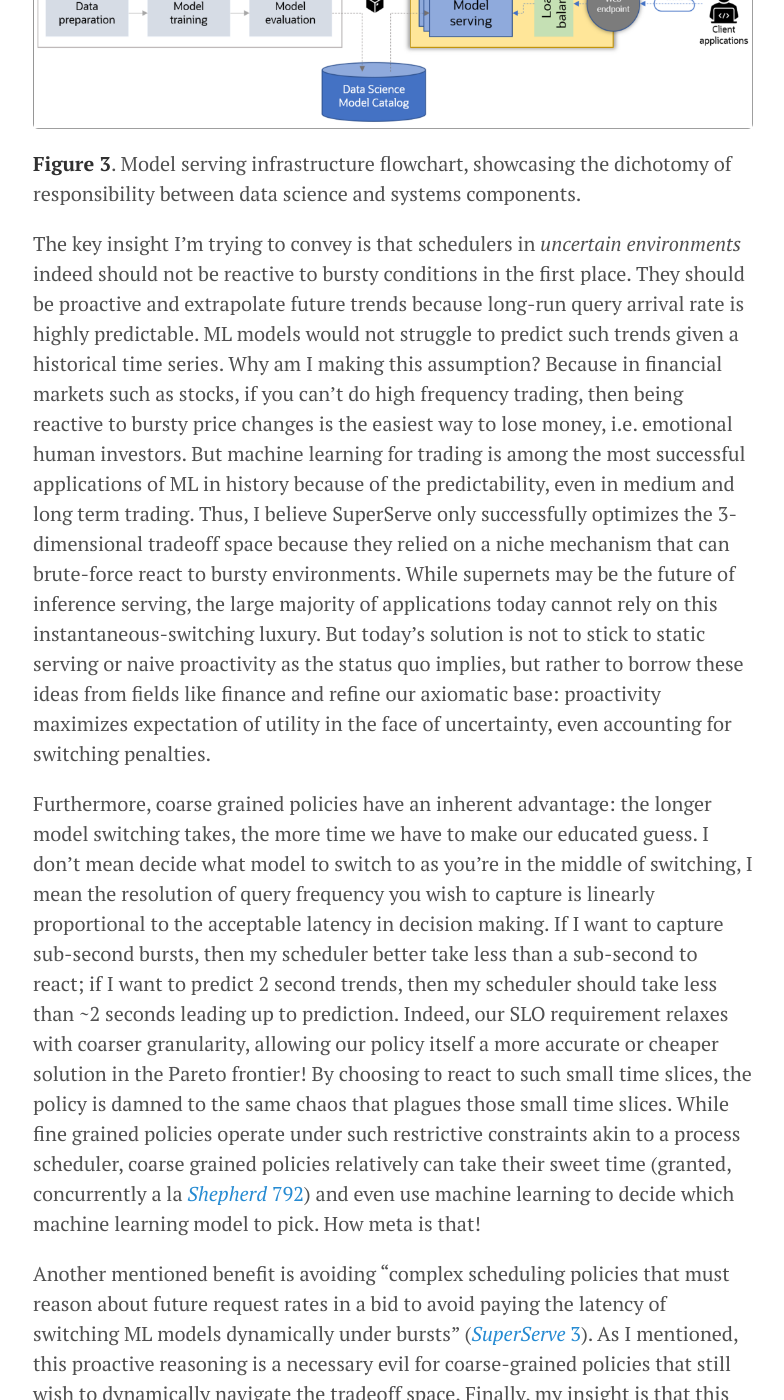
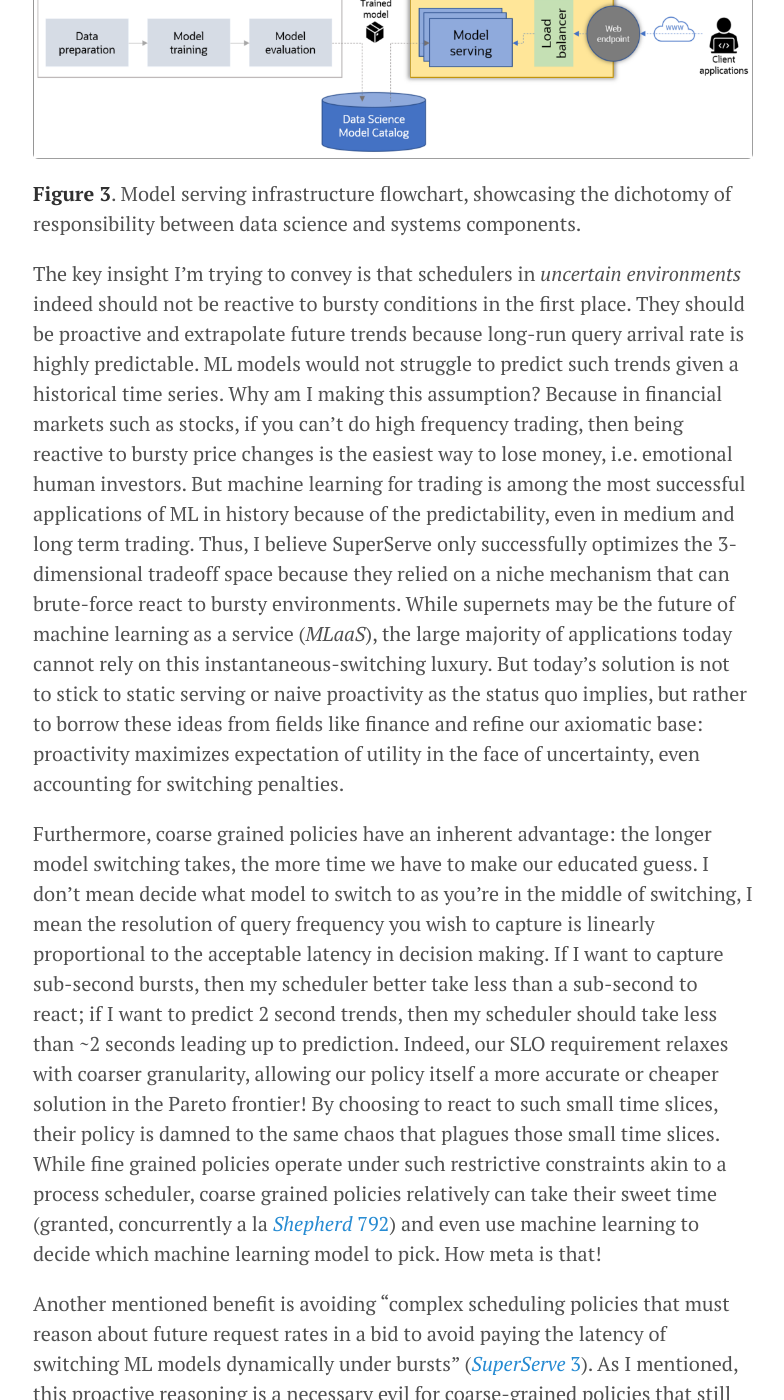
Before and after one commit to chinarjoshi/chinarjoshi.github.io, a Jekyll site: the page built from _posts/regulation/2023-01-01-modelsched.md, in a window 1280 px wide and 1400 px high, scrolled down 5271 px. Shown: the whole window, without its empty margins (247-1031 px from the left). Built offline with Jekyll 4.4.1, drawn with Linux system fonts in a browser that asks for light colours; some of the changed text lies outside the part shown.

Commit message:
Small fixes

```diff
--- a/_posts/regulation/2023-01-01-modelsched.md
+++ b/_posts/regulation/2023-01-01-modelsched.md
@@ -40,9 +40,9 @@ Why assume we’re using this niche technology and then fixing that problem inst
 <img src="/assets/modelsched/flowchart.png" alt="Infrastructure flowchart"/>
 **Figure 3**. Model serving infrastructure flowchart, showcasing the dichotomy of responsibility between data science and systems components.
 
-The key insight I’m trying to convey is that schedulers in *uncertain environments* indeed should not be reactive to bursty conditions in the first place. They should be proactive and extrapolate future trends because long-run query arrival rate is highly predictable. ML models would not struggle to predict such trends given a historical time series. Why am I making this assumption? Because in financial markets such as stocks, if you can’t do high frequency trading, then being reactive to bursty price changes is the easiest way to lose money, i.e. emotional human investors. But machine learning for trading is among the most successful applications of ML in history because of the predictability, even in medium and long term trading. Thus, I believe SuperServe only successfully optimizes the 3-dimensional tradeoff space because they relied on a niche mechanism that can brute-force react to bursty environments. While supernets may be the future of inference serving, the large majority of applications today cannot rely on this instantaneous-switching luxury. But today’s solution is not to stick to static serving or naive proactivity as the status quo implies, but rather to borrow these ideas from fields like finance and refine our axiomatic base: proactivity maximizes expectation of utility in the face of uncertainty, even accounting for switching penalties.
+The key insight I’m trying to convey is that schedulers in *uncertain environments* indeed should not be reactive to bursty conditions in the first place. They should be proactive and extrapolate future trends because long-run query arrival rate is highly predictable. ML models would not struggle to predict such trends given a historical time series. Why am I making this assumption? Because in financial markets such as stocks, if you can’t do high frequency trading, then being reactive to bursty price changes is the easiest way to lose money, i.e. emotional human investors. But machine learning for trading is among the most successful applications of ML in history because of the predictability, even in medium and long term trading. Thus, I believe SuperServe only successfully optimizes the 3-dimensional tradeoff space because they relied on a niche mechanism that can brute-force react to bursty environments. While supernets may be the future of machine learning as a service (*MLaaS*), the large majority of applications today cannot rely on this instantaneous-switching luxury. But today’s solution is not to stick to static serving or naive proactivity as the status quo implies, but rather to borrow these ideas from fields like finance and refine our axiomatic base: proactivity maximizes expectation of utility in the face of uncertainty, even accounting for switching penalties.
 
-Furthermore, coarse grained policies have an inherent advantage: the longer model switching takes, the more time we have to make our educated guess. I don’t mean decide what model to switch to as you’re in the middle of switching, I mean the resolution of query frequency you wish to capture is linearly proportional to the acceptable latency in decision making. If I want to capture sub-second bursts, then my scheduler better take less than a sub-second to react; if I want to predict 2 second trends, then my scheduler should take less than ~2 seconds leading up to prediction. Indeed, our SLO requirement relaxes with coarser granularity, allowing our policy itself a more accurate or cheaper solution in the Pareto frontier! By choosing to react to such small time slices, the policy is damned to the same chaos that plagues those small time slices. While fine grained policies operate under such restrictive constraints akin to a process scheduler, coarse grained policies relatively can take their sweet time (granted, concurrently a la [*Shepherd* 792](https://www.usenix.org/system/files/nsdi23-zhang-hong.pdf)) and even use machine learning to decide which machine learning model to pick. How meta is that!
+Furthermore, coarse grained policies have an inherent advantage: the longer model switching takes, the more time we have to make our educated guess. I don’t mean decide what model to switch to as you’re in the middle of switching, I mean the resolution of query frequency you wish to capture is linearly proportional to the acceptable latency in decision making. If I want to capture sub-second bursts, then my scheduler better take less than a sub-second to react; if I want to predict 2 second trends, then my scheduler should take less than ~2 seconds leading up to prediction. Indeed, our SLO requirement relaxes with coarser granularity, allowing our policy itself a more accurate or cheaper solution in the Pareto frontier! By choosing to react to such small time slices, their policy is damned to the same chaos that plagues those small time slices. While fine grained policies operate under such restrictive constraints akin to a process scheduler, coarse grained policies relatively can take their sweet time (granted, concurrently a la [*Shepherd* 792](https://www.usenix.org/system/files/nsdi23-zhang-hong.pdf)) and even use machine learning to decide which machine learning model to pick. How meta is that!
 
 Another mentioned benefit is avoiding “complex scheduling policies that must reason about future request rates in a bid to avoid paying the latency of switching ML models dynamically under bursts” ([*SuperServe* 3](https://arxiv.org/pdf/2312.16733)). As I mentioned, this proactive reasoning is a necessary evil for coarse-grained policies that still wish to dynamically navigate the tradeoff space. Finally, my insight is that this complexity doesn’t have to be implemented in the scheduler, but rather can use a black box algorithm to achieve the same benefits. This can lead to a generalizable best-of-both-worlds solution.
 
```
Also changed, not shown: other parts of _posts/regulation/2023-01-01-modelsched.md (+3 -3 lines).
